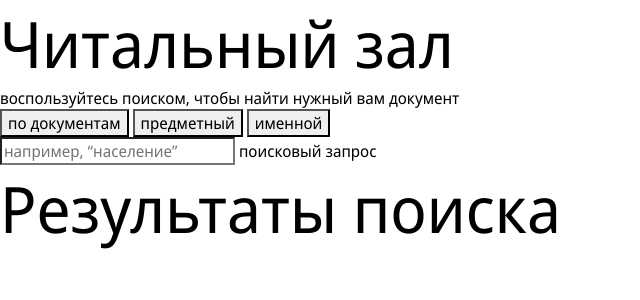
After one commit to kitponomarenko/archive, a PHP site: page /lib in a window 1280 px wide. The commit adds this page. Shown: the top 300 px of the page, without its empty margins (0-640 px from the left). Run offline with PHP 8.4, Linux system fonts and the light colour scheme; data that the repository does not hold is empty.

Commit message:
site pages development

```diff
--- a/doc.php
+++ b/doc.php
@@ -27,7 +27,7 @@ include 'php/archive/layout/layout_top.php';
                 <p>док 001 титульный лист</p>
             </div>
             <div class="doc_page_controls">
-                <div><p>страница</p><p id="doc_page_num"><?= $page['content']['num'] ?></p></div>
+                <div><p>страница</p><p><span id="doc_page_num"><?= $page['content']['num'] ?></span>/<?= $page['content']['pages'] ?></p></div>
                 <div>
                     <button id="doc_page_prev">
                         <svg width="130" height="16" viewBox="0 0 130 16" fill="none" xmlns="http://www.w3.org/2000/svg">
--- /dev/null
+++ b/lib.php
@@ -0,0 +1,36 @@
+<?php
+include 'php/archive/layout/layout_top.php';
+?>
+
+<div class="main_wrap">
+    <div class="lib_wrap">
+        <div>
+            <div>
+                <h3>Читальный зал</h3>
+                <p>воспользуйтесь поиском, чтобы найти нужный вам документ</p>
+            </div>
+            <div class="search_controls">
+                <div id="search_filters">
+                    <button data-filter_type="protocols" class="active">по документам</button>
+                    <button data-filter_type="items_catalog">предметный</button>
+                    <button data-filter_type="names_catalog">именной</button>
+                </div>
+                <input  id="search_formula" type="text" placeholder="например, “население”">
+                <label for="search_formula">поисковый запрос</label>
+            </div>
+            <div></div>
+        </div>
+        <div>
+            <h3>Результаты поиска</h3>
+            <div id="search_results" class="search_results">
+
+            </div>
+            <div id="search_more" class="btn_more">
+
+            </div>
+        </div>
+    </div>
+</div>
+
+<?php
+include 'php/archive/layout/layout_bottom.php';
```
Also changed, not shown: index.php (+4 -4 lines).
